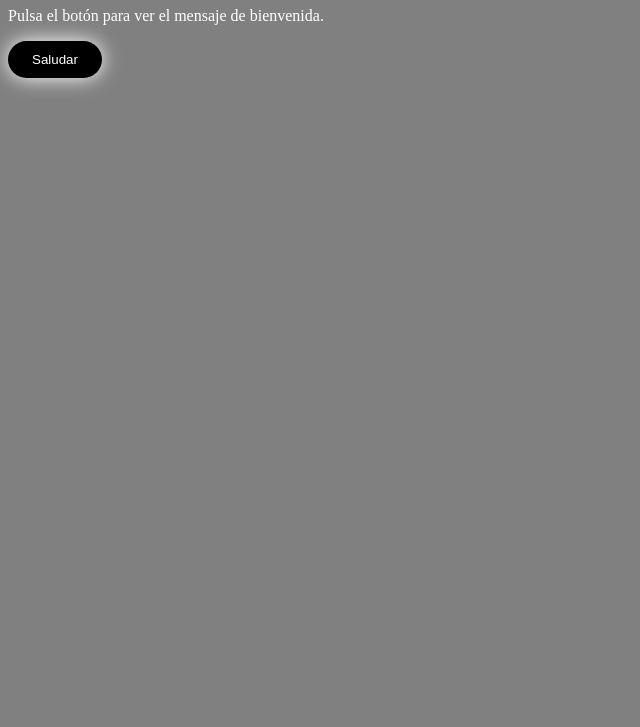
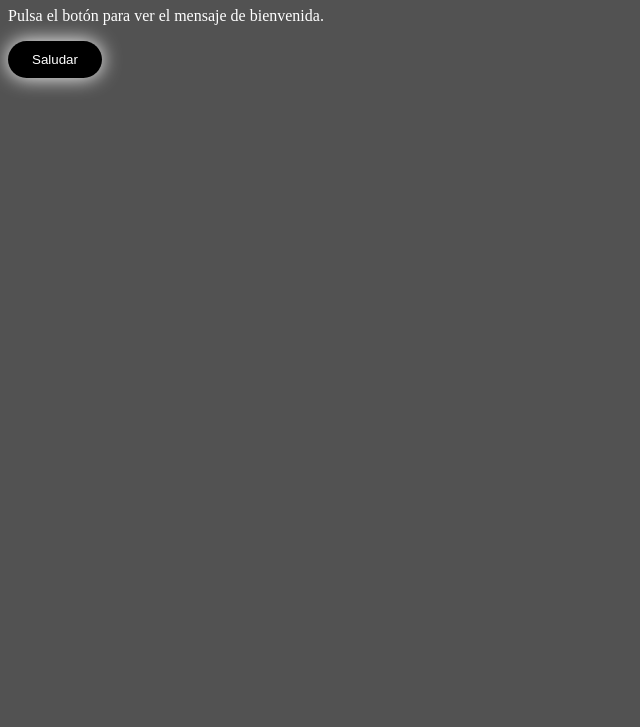
Before and after one commit to Azvi01/SDAW_1917985, a website: page index.html in a window 1280 px wide. Shown: the part 73-800 px from the top of the page, without its empty margins (0-640 px from the left). Drawn offline with Linux system fonts and the light colour scheme.

Commit message:
Ajuste en el fondo del index.html

```diff
--- a/index.html
+++ b/index.html
@@ -6,7 +6,7 @@
   <title>SDAW_[XXXX_NRE] - Proyecto Git</title>
   <style>
     body{
-      background-color: gray;
+      background-color: rgb(82, 82, 82);
       color: white;
     }
 
```
